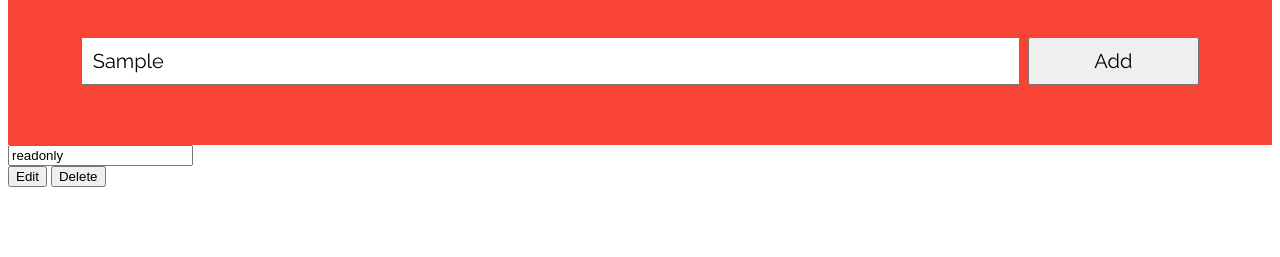
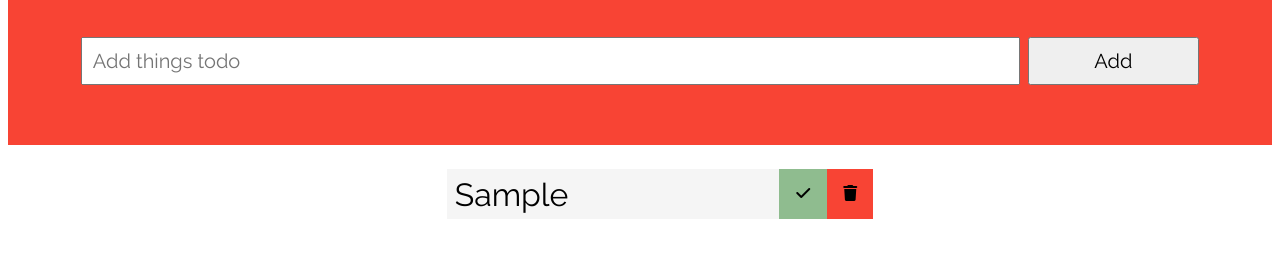
Before and after one commit to yummybomb/TodoList, a plain HTML site: page index.html in a window 1280 px wide. Both pictures are taken after typing "Sample" into the empty fields and a click on the button "Add". Shown: the part 181-438 px from the top of the page. Drawn offline with Linux system fonts and the light colour scheme.

Commit message:
Javascript file created- adds HTML elements when pressing add

```diff
--- a/index.html
+++ b/index.html
@@ -3,38 +3,22 @@
 <head>
 
     <title>Todo List📝✔️</title>
+    <link rel="stylesheet" href="https://cdnjs.cloudflare.com/ajax/libs/font-awesome/6.2.0/css/all.min.css" integrity="sha512-xh6O/CkQoPOWDdYTDqeRdPCVd1SpvCA9XXcUnZS2FmJNp1coAFzvtCN9BmamE+4aHK8yyUHUSCcJHgXloTyT2A==" crossorigin="anonymous" referrerpolicy="no-referrer" />
     <link rel="stylesheet" href="style.css">
     <link rel="stylesheet" href="https://fonts.googleapis.com/css?family=Raleway">
+
 </head>
 <body>
     <header>
         <h1> My To Do List </h1>
         <div class = "inputBox">
-            <input type="text" id="strInput" name="todo" placeholder="Add things todo">
-            <button class="button" id= "button">Add</button>
+            <input type="text" class = "todo-txt" id="strInput" placeholder="Add things todo">
+            <button class="todo-button" type="submit" id= "button">Add</button>
         </div>
     </header>
-    <main>
-        <section class = "todo-list">
-            <div id="tasks">
-                <div class = "task">
-                    <div class = "content">
-                        <input
-                            type = "text"
-                            class = "text"
-                            value =
-                            readonly
-                        />
-                    </div>
-                        <div class = "actions">
-                            <button class = "edit">Edit</button>
-                            <button class = "delete">Delete</button>
-                        </div>
-                </div>
-            </div>
-
-        </section>
-    </main>
+    <div class= "todo-container">
+        <ul class= "todo-list"></ul>
+    </div>
     <script src= "main.js"> </script>
 </body>
 </html>
--- a/main.js
+++ b/main.js
@@ -0,0 +1,41 @@
+//Selectors
+const todoTxt = document.querySelector('.todo-txt');
+const todoButton = document.querySelector('.todo-button');
+const todoList = document.querySelector('.todo-list');
+var readTxt = document.getElementById("strInput")
+//Event Listeners
+todoButton.addEventListener('click', addTodo);
+todoList.addEventListener('click', deleteCheck);
+
+//Funcs
+function addTodo(event){
+    event.preventDefault();
+    //Make Div
+    const todoDiv = document.createElement("todo");
+    todoDiv.classList.add("todo");
+    //Make LI
+    const newTodo = document.createElement('li');
+    newTodo.innerText = todoTxt.value;
+    newTodo.classList.add('todo-item');
+    todoDiv.appendChild(newTodo);
+    // Add Check button
+    const checkButton = document.createElement('button');
+    checkButton.innerHTML = '<i class = "fas fa-check"></i>';
+    checkButton.classList.add("complete-btn");
+    todoDiv.appendChild(checkButton);
+    // Add Delete Button
+    const deleteButton = document.createElement('button');
+    deleteButton.innerHTML = '<i class="fas fa-trash"></i>';
+    deleteButton.classList.add("delete-btn");
+    todoDiv.appendChild(deleteButton);
+    // Appending to list
+    todoList.appendChild(todoDiv);
+    //Empty value every time entered
+    todoTxt.value = "";
+}
+function deleteCheck(event){
+
+    console.log(event.target)
+
+
+}
--- a/style.css
+++ b/style.css
@@ -30,3 +30,41 @@
     width: 15%
 
   }
+  .todo-container{
+    display: flex;
+    justify-content: center;
+    align-items: center;
+  }
+  .todo-list{
+    min-width: 35%;
+    list-style: none;
+  }
+  .todo{
+    margin: 0.5rem;
+    background: whitesmoke;
+    color: black;
+    font-size: 2rem;
+    display: flex;
+    justify-content: space-between;
+    align-items: center;
+  }
+
+  .todo li{
+    font-family: "Raleway", sans-serif;
+    flex: 1;
+  }
+  .delete-btn, .complete-btn{
+    background: #f84434;
+    color: black;
+    border: none;
+    padding: 1rem;
+    cursor: pointer;
+    font-size: 1rem;
+
+  }
+  .complete-btn{
+    background:darkseagreen;
+  }
+  .todo-item{
+    padding: 0rem 0.5rem;
+  }
```
